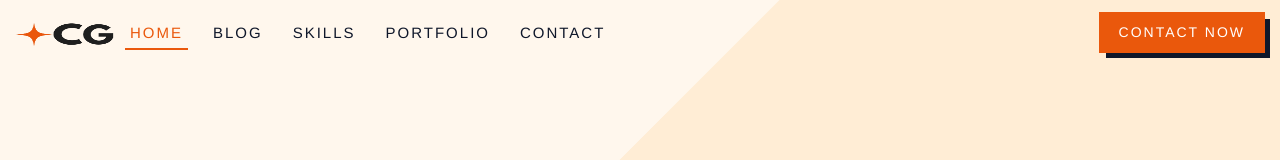
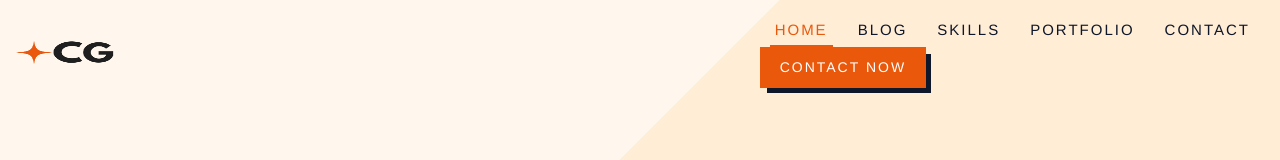
Before and after one commit to hummingbirdcreative/cg_portfolio, a React (Create React App) app: page / in a window 1280 px wide. Shown: the top 160 px of the page. Built offline with nearby package versions, Linux system fonts and the light colour scheme; no server answers.

Commit message:
nav on click divs added to navbar

```diff
--- a/src/components/NavBar.js
+++ b/src/components/NavBar.js
@@ -18,16 +18,16 @@ const NavBar = () => {
           </a>
         </div>
         {/* <Hamburger /> */}
+        <div onClick={() => setIsNavOpen((prev) => !prev)}>
           <button className="lg:hidden mobile_toggle menu_open w-[40px] flex flex-col">
             <span className="w-[25px] h-[2px] bg-slate-900 inline-block"></span>
             <span className="w-[25px] h-[2px] bg-slate-900 inline-block my-[5px]"></span>
             <span className="w-[25px] h-[2px] bg-slate-900 inline-block"></span>
           </button>
-
-        <div
-          className="navbar-collapse flex"
-          onClick={() => setIsNavOpen((prev) => !prev)}
-        >
+        </div>
+        <div className={isNavOpen ? "showMenuNav" : "hideMenuNav"}>
+          <div onClick={() => setIsNavOpen(false)}>
+            <div className="navbar-collapse flex">
               <ul className="navbar lg:mx-auto flex flex-col lg:flex-row p-4 lg:p-0">
                 <li>
                   <a className="active" data-scroll-nav="0" href="#home">
@@ -67,6 +67,8 @@ const NavBar = () => {
               </a>
             </div>
           </div>
+        </div>
+      </div>
     </header>
   );
 };
```
Lines whose indentation alone changed are shown as unchanged.
